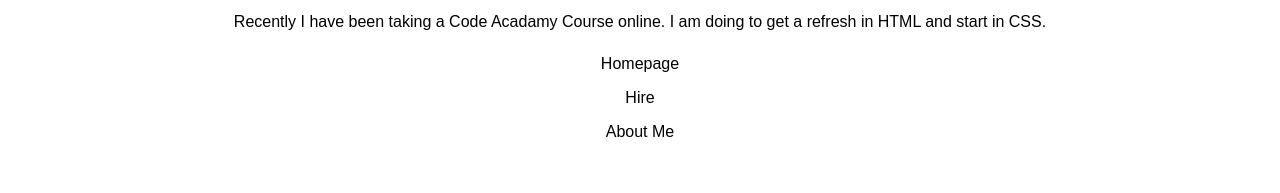
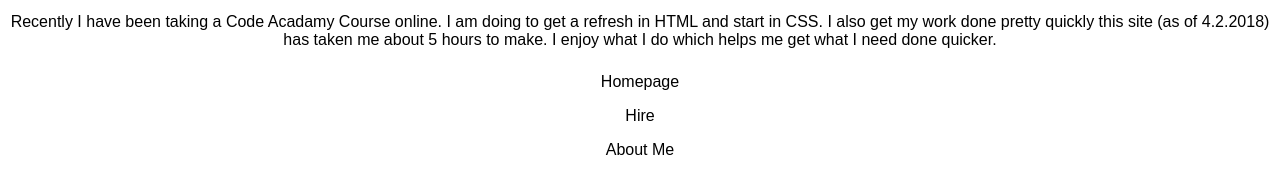
Before and after one commit to RyanTheSpoon/personal_portfolio, a plain HTML site: page about.html in a window 1280 px wide. Shown: the part 189-382 px from the top of the page. Drawn offline with Linux system fonts and the light colour scheme.

Commit message:
Updated "About.html"
Updated "About.html"

```diff
--- a/about.html
+++ b/about.html
@@ -7,7 +7,7 @@
                 <a href="https://ryandevtemp.000webhostapp.com/"><img src="thumbnail.jpg" /></a>
            <h1>About Me</h1>
            <p>Hello! I am Ryan and I love computers and coding. I started with computers when I was young which gives me a slight advantage in the long run. I'd like to think that I am pretty good at what I do for my age. I am not going to go out and set up a server with form submissions and things. I am the guy that you contact to do the website and strictly that. I know a lot about HTML and working on my CSS skils.</p>
-           <p>Recently I have been taking a Code Acadamy Course online. I am doing to get a refresh in HTML and start in CSS. </p>
+           <p>Recently I have been taking a Code Acadamy Course online. I am doing to get a refresh in HTML and start in CSS. I also get my work done pretty quickly this site (as of 4.2.2018) has taken me about 5 hours to make. I enjoy what I do which helps me get what I need done quicker.</p>
            <center>
             <ul>
             <li><a href="index.html">Homepage</a></li>
```
Also changed, not shown: index.html (+1 -1 lines).
